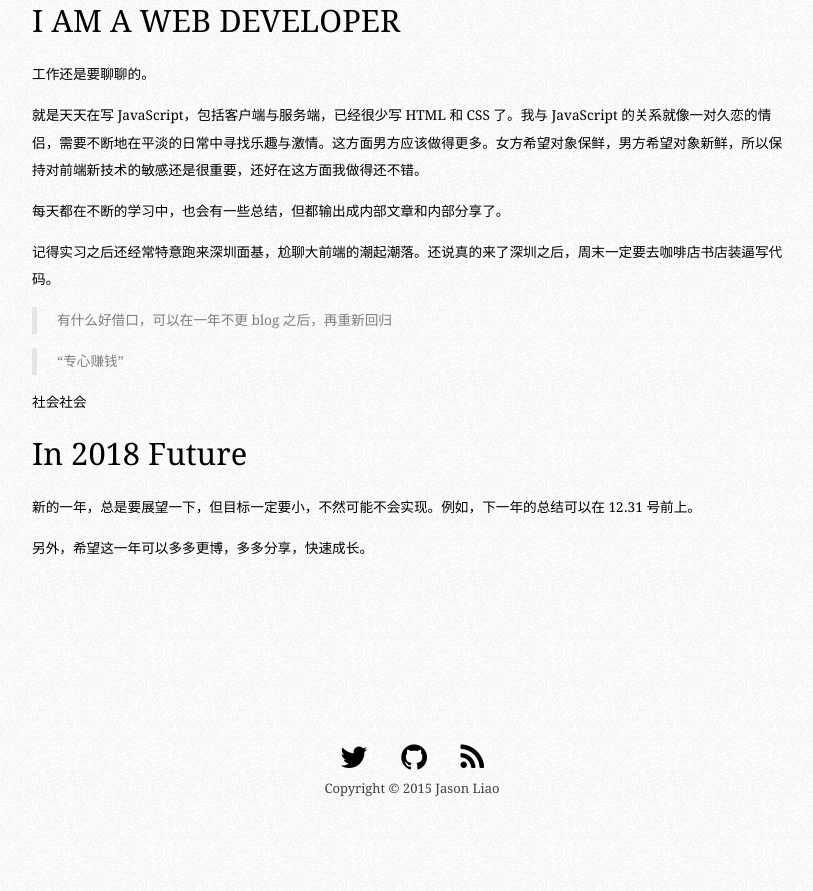
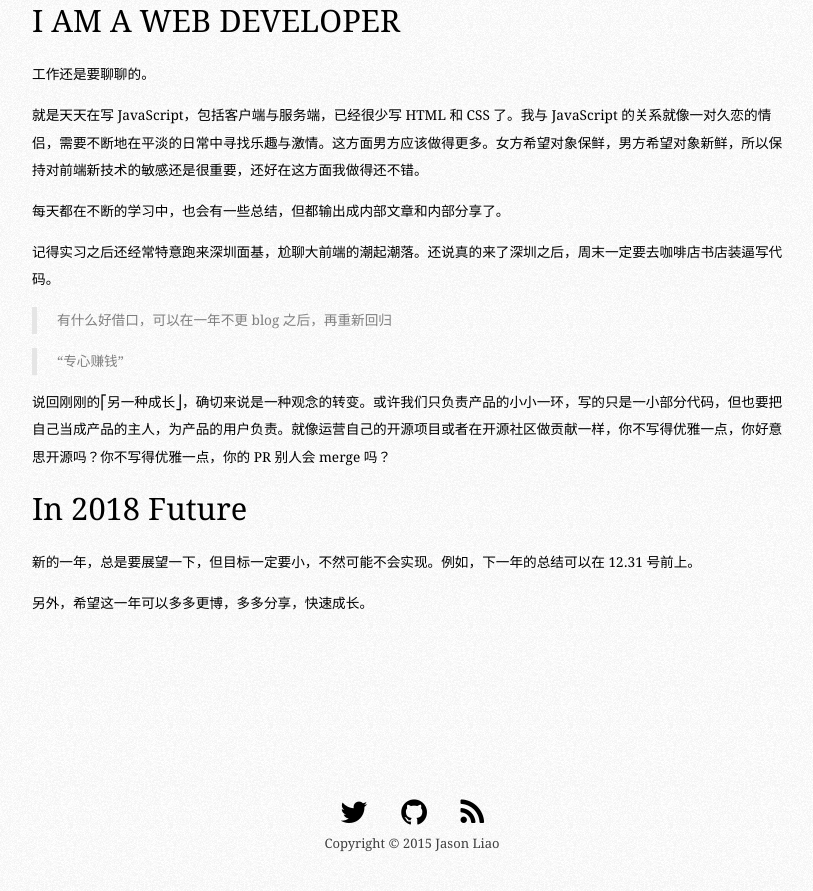
Before and after one commit to jasonliao/jasonliao.github.io, a Jekyll site: the page built from _posts/2018-02-27-2017-year-in-review.md, in a window 1280 px wide and 900 px high, scrolled down 1210 px. Shown: the top 891 px of the window, without its empty margins (228-1041 px from the left). Built offline with Jekyll 4.4.1, drawn with Linux system fonts in a browser that asks for light colours; nearby versions of some CDN libraries; comment, search, counter and statistics services are not loaded; before the commit the page ends 2055 px from its top, so only the background shows below that.

Commit message:
update 2017 year in review

```diff
--- a/_posts/2018-02-27-2017-year-in-review.md
+++ b/_posts/2018-02-27-2017-year-in-review.md
@@ -40,7 +40,7 @@ summary: 2017 年个人总结
 
 > “专心赚钱”
 
-社会社会
+说回刚刚的⎡另一种成长⎦，确切来说是一种观念的转变。或许我们只负责产品的小小一环，写的只是一小部分代码，但也要把自己当成产品的主人，为产品的用户负责。就像运营自己的开源项目或者在开源社区做贡献一样，你不写得优雅一点，你好意思开源吗？你不写得优雅一点，你的 PR 别人会 merge 吗？
 
 
 # In 2018 Future
```
